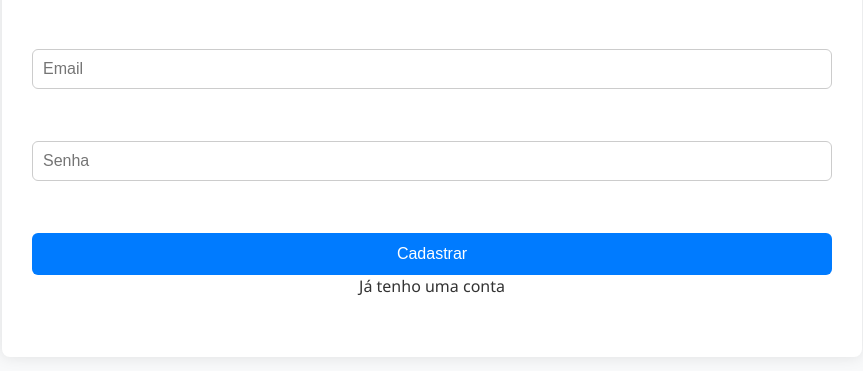
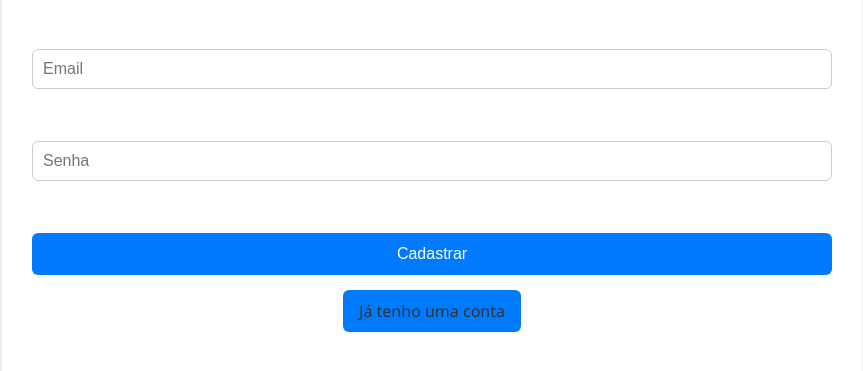
Before and after one commit to natanLeao/blog-site, a plain HTML site: page frontend/pages/register.html in a window 1280 px wide. Shown: the part 197-568 px from the top of the page, without its empty margins (208-1071 px from the left). Drawn offline with Linux system fonts and the light colour scheme.

Commit message:
Projeto Finalizado

```diff
--- a/frontend/pages/register.html
+++ b/frontend/pages/register.html
@@ -28,7 +28,7 @@
         <a href="#" onclick="removerToken(); window.location.href='index.html'">Sair</a>
       `;
     } else {
-      nav.innerHTML = `<a href="login.html">Já tenho uma conta</a>`;
+      nav.innerHTML = `<a href="login.html" class="button-link">Já tenho uma conta</a>`;
     }
 
     document.getElementById('registerForm').addEventListener('submit', e => {
```
